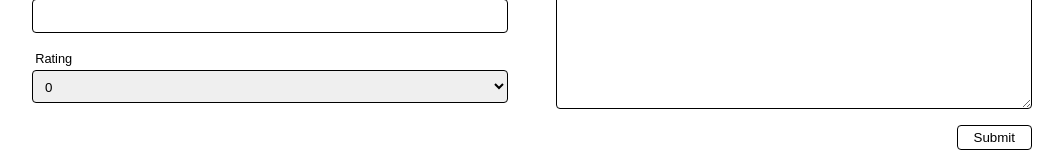
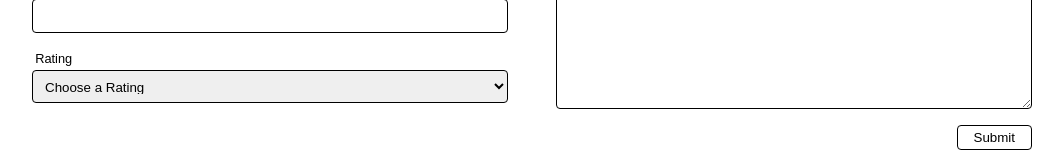
Before and after one commit to tolumide-ng/userFeedback, a React (Create React App) app: page / in a window 1280 px wide. Shown: the part 221-381 px from the top of the page, without its empty margins (108-1171 px from the left). Built offline with nearby package versions, Linux system fonts and the light colour scheme.

Commit message:
Improve UX on SelectOption

```diff
--- a/src/UI/atoms/Input/index.tsx
+++ b/src/UI/atoms/Input/index.tsx
@@ -1,4 +1,3 @@
-import { BasicAtomicClass } from "../../../types";
 import styles from "./index.module.css";
 
 type InputProps = {
@@ -10,7 +9,6 @@ type InputProps = {
     onChange: (e: React.ChangeEvent<HTMLInputElement>) => void;
     disabled?: boolean;
     error?: string;
-    classes?: BasicAtomicClass;
     label: string;
     ariaLabel?: string;
 };
@@ -21,7 +19,6 @@ export const Input = ({
     type,
     value,
     onChange,
-    classes,
     error,
     disabled = false,
     required = false,
@@ -29,7 +26,7 @@ export const Input = ({
     ariaLabel,
 }: InputProps) => {
     return (
-        <div className={`${styles.inputWrapper} ${classes?.wrapperClass}`}>
+        <div className={styles.inputWrapper}>
             <label className={styles.inputLabel} htmlFor={name}>
                 {label}
             </label>
@@ -42,16 +39,12 @@ export const Input = ({
                 required={required}
                 onChange={onChange}
                 aria-label={ariaLabel}
-                className={`${styles.input} ${classes?.subjectClass} ${
+                className={`${styles.input} ${
                     error ? styles.inputErrorInput : ""
                 }`}
                 disabled={disabled}
             />
-            {error ? (
-                <p className={`${styles.inputError} ${classes?.errorClass}`}>
-                    {error}
-                </p>
-            ) : null}
+            {error ? <p className={styles.inputError}>{error}</p> : null}
         </div>
     );
 };
--- a/src/UI/atoms/Select/index.tsx
+++ b/src/UI/atoms/Select/index.tsx
@@ -7,7 +7,7 @@ type SelectOptionProps = {
     name: string;
     label: string;
     error?: string;
-    disabledOption: string | number | null;
+    placeholder: string | number | null;
     value: string | number;
 };
 
@@ -17,7 +17,7 @@ export const SelectOption = ({
     name,
     label,
     error,
-    disabledOption,
+    placeholder,
 }: SelectOptionProps) => {
     return (
         <div className={styles.selectWrapper}>
@@ -32,8 +32,8 @@ export const SelectOption = ({
                 onChange={onChange}
                 name={name}
             >
-                {disabledOption !== null ? (
-                    <option value={disabledOption}>{disabledOption}</option>
+                {placeholder !== null ? (
+                    <option value={placeholder}>{placeholder}</option>
                 ) : null}
 
                 {options.map((value) => (
--- a/src/UI/organisms/FeedbackForm/index.tsx
+++ b/src/UI/organisms/FeedbackForm/index.tsx
@@ -51,7 +51,7 @@ export const FeedbackForm = ({
                     onChange={onChange}
                     name="rating"
                     label="Rating"
-                    disabledOption={0}
+                    placeholder={"Choose a Rating"}
                     error={data.rating.error}
                     value={data.rating.value}
                 />
--- a/src/types.ts
+++ b/src/types.ts
@@ -6,12 +6,6 @@ export type Feedback = {
 };
 
 export type FeedbackWithId = Feedback & { id: string };
-
-export type BasicAtomicClass = {
-    wrapperClass?: string;
-    subjectClass?: string;
-    errorClass?: string;
-};
 
 export type Distribution = {
     name: string;
```
Also changed, not shown: 2 other files (tests, documents, lock files or other folders).
